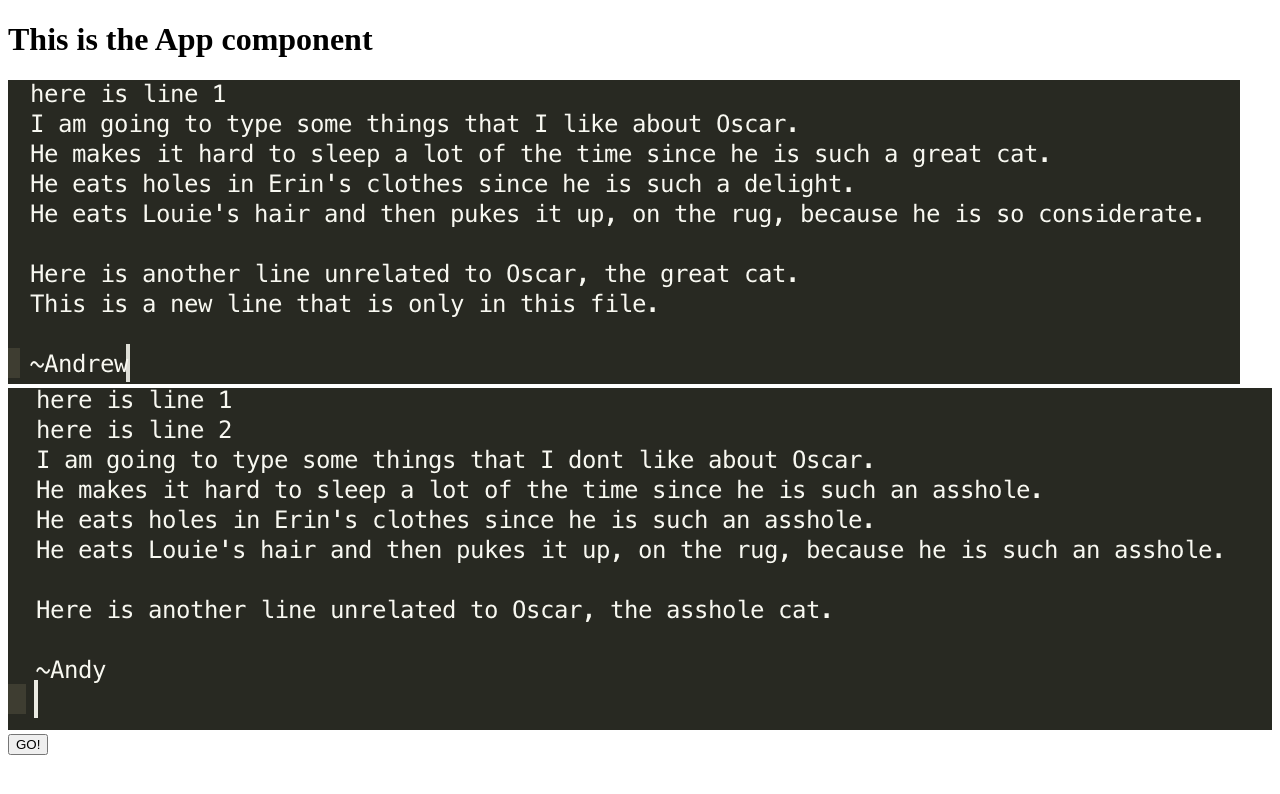
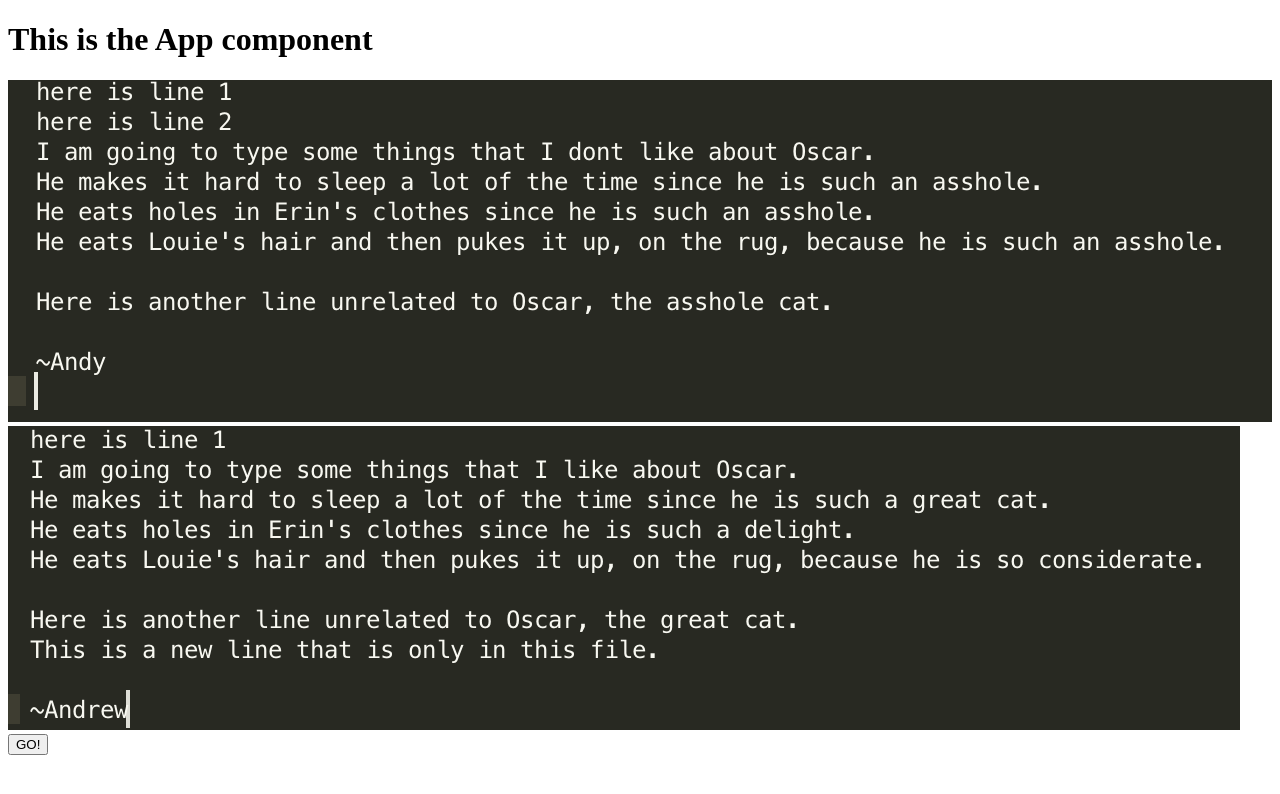
Before and after one commit to circld/doc_diff_poc, a React (Create React App) app: page / in a window 1280 px wide. Shown: the top 794 px of the page. Built offline with nearby package versions, Linux system fonts and the light colour scheme.

Commit message:
minor formatting edits

```diff
--- a/src/App.js
+++ b/src/App.js
@@ -15,11 +15,11 @@ class App extends Component {
   };
 
   textFromImg = (image, stateKey) => {
-    this.setState({[stateKey]: null});
+    this.setState({ [stateKey]: null });
     tesseract.recognize(image)
-    .then(result => {
-      this.setState({[stateKey]: result.text});
-    })
+      .then(result => {
+        this.setState({ [stateKey]: result.text });
+      })
   };
 
   getTextFromImages = (img1, img2) => {
@@ -47,10 +47,10 @@ class App extends Component {
     return (
       <React.Fragment>
         <h1>This is the App component</h1>
+        <img src={OscarGood} />
         <img src={OscarBad} />
-        <img src={OscarGood} />
         <button onClick={() => this.getTextFromImages(OscarGood, OscarBad)}>GO!</button>
-        <div dangerouslySetInnerHTML={{ __html: diffHtml}} />
+        <div dangerouslySetInnerHTML={{ __html: diffHtml }} />
       </React.Fragment>
     );
   };
```
Also changed, not shown: 2 other files (tests, documents, lock files or other folders).
